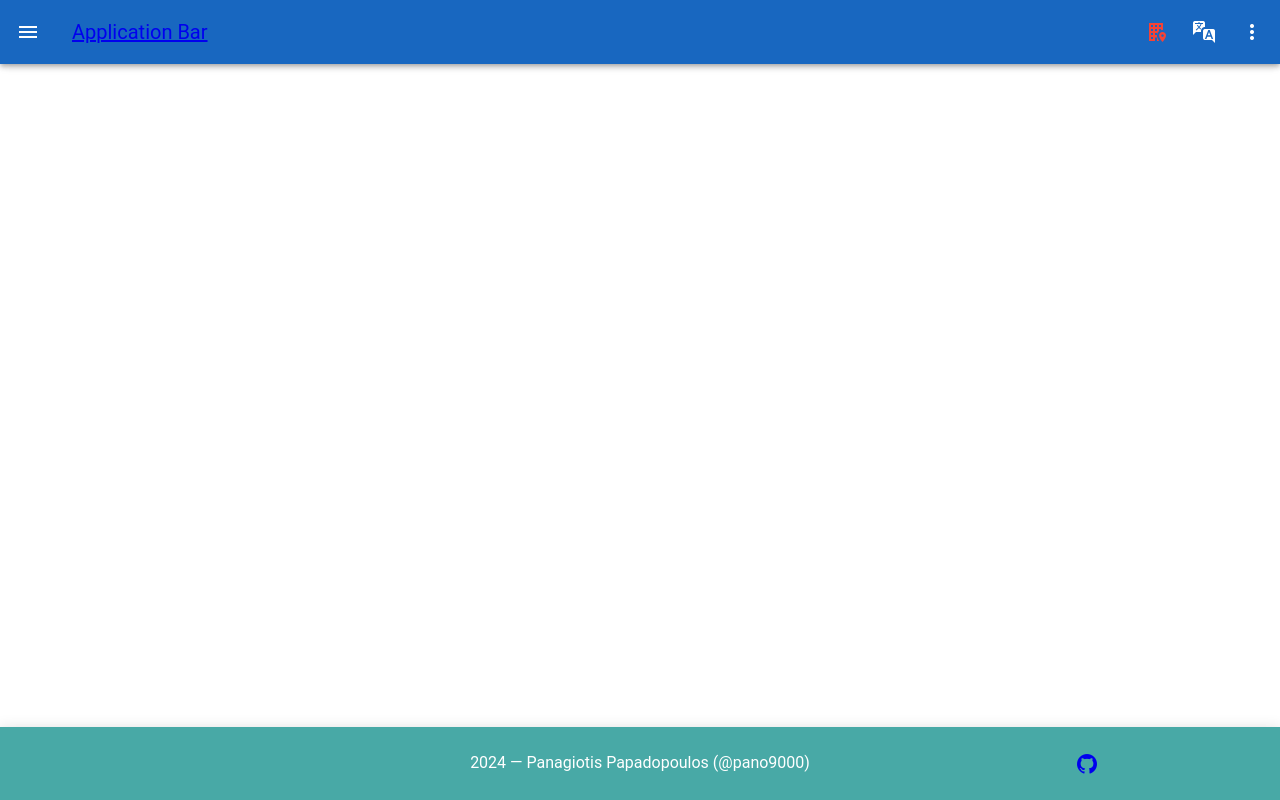
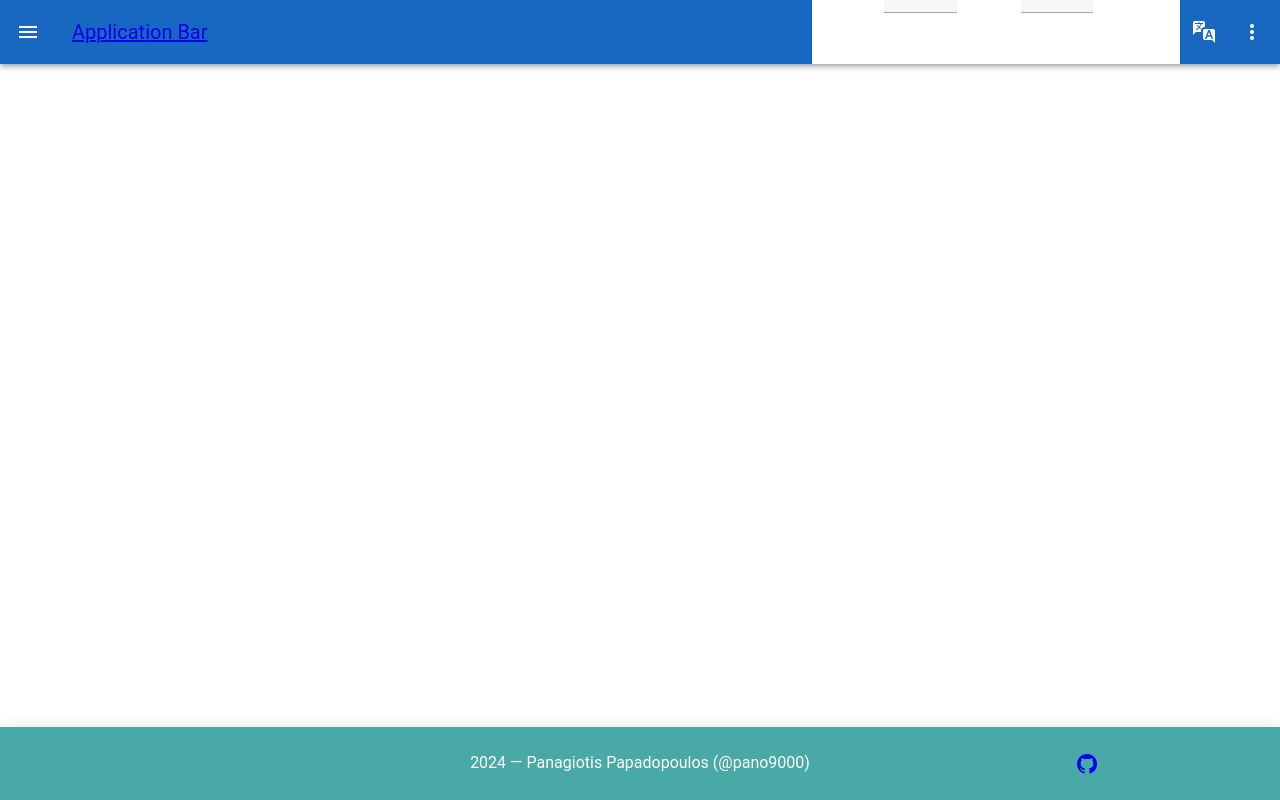
Before and after one commit to pano9000/aws-stuttgart-pickup-dates-service, a Nuxt app: page / in a window 1280 px wide. Built offline with nearby package versions, Linux system fonts and the light colour scheme.

Commit message:
feat(LocationPicker): flexible LocationPicker comp -> move the vmenu wrap to own component
this way we can use it as menu and anything else, relatively simple

```diff
--- a/components/LocationPicker.vue
+++ b/components/LocationPicker.vue
@@ -1,19 +1,4 @@
 <template>
-  <v-menu
-    id="menu-locationpicker"
-    width="100vw"
-    :close-on-content-click="false"
-    open-on-hover
-    eager
-  >
-    <template #activator="{ props }">
-      <v-btn
-        icon="mdi-office-building-marker"
-        v-bind="props"
-        :color="(!hasSetStreet) ? 'red' : undefined"
-      />
-    </template>
-
   <v-card
     class="pa-8"
   >
@@ -77,7 +62,6 @@
       </v-row>
     </v-form>
   </v-card>
-  </v-menu>
 </template>
 
 <script setup lang="ts">
--- /dev/null
+++ b/components/Navigation/NavigationAppBarMenuLocationPicker.vue
@@ -0,0 +1,23 @@
+<template>
+  <v-menu
+    id="menu-locationpicker"
+    width="100vw"
+    :close-on-content-click="false"
+    open-on-hover
+    eager
+  >
+    <template #activator="{ props }">
+      <v-btn
+        icon="mdi-office-building-marker"
+        v-bind="props"
+        :color="(!hasSetStreet) ? 'red' : undefined"
+      />
+    </template>
+    <BaseLocationPicker/>
+  </v-menu>
+</template>
+
+<script setup lang="ts">
+  const { hasSetStreet } = useCookieUserConfig();
+
+</script>
```
Lines whose indentation alone changed are shown as unchanged.
